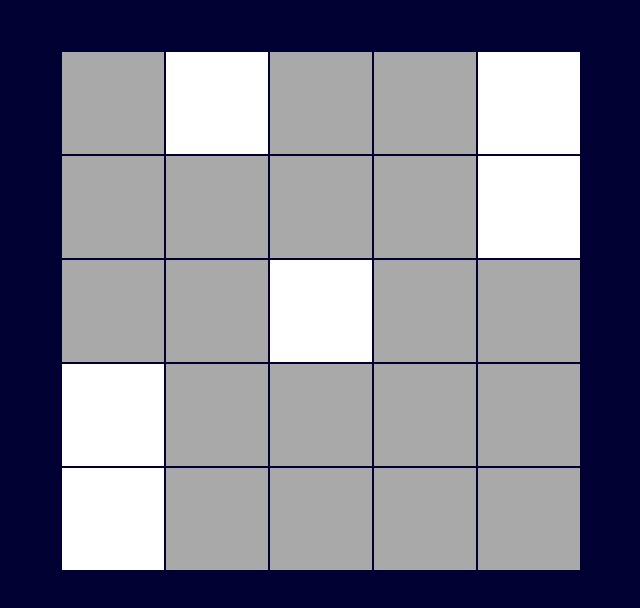
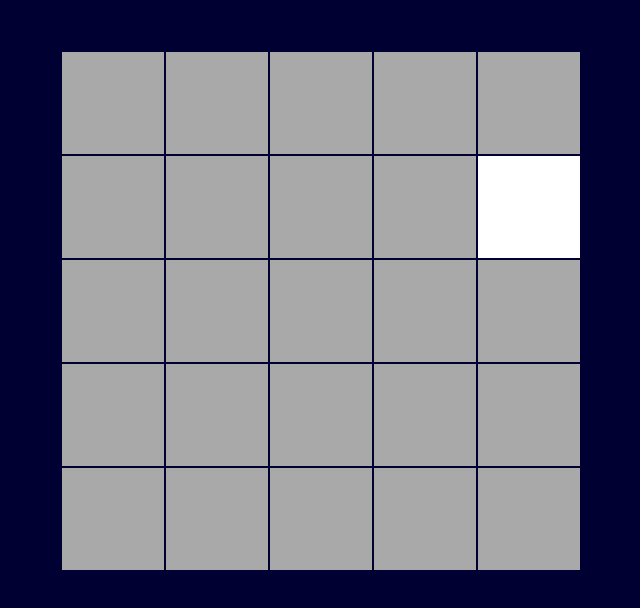
Before and after one commit to hjpunzalan/lights-out, a React (Create React App) app: page / in a window 1280 px wide. Shown: the top 608 px of the page, without its empty margins (319-959 px from the left). Built offline with nearby package versions, Linux system fonts and the light colour scheme.

Commit message:
in progress of fixing flipcell and haswon

```diff
--- a/src/Board.js
+++ b/src/Board.js
@@ -33,14 +33,14 @@ class Board extends Component {
   static defaultProps = {
     nrows: 5,
     ncols: 5,
-    chanceLightStartsOn: .2
+    chanceLightStartsOn: 0.05
   }
 
 
   constructor(props) {
     super(props);
     this.state =  {
-      haswon: false,
+      hasWon: false,
       board: this.createBoard()
     }
   }
@@ -69,7 +69,7 @@ class Board extends Component {
 
 
     function flipCell(y, x) {
-      // if this coord is actually on board, flip it
+      // if this coord is actually on board, flip it~!!!
 
       if (x >= 0 && x < ncols && y >= 0 && y < nrows) {
         board[y][x] = !board[y][x];
@@ -77,11 +77,17 @@ class Board extends Component {
     }
 
     // TODO: flip this cell and the cells around it
+    flipCell(y,x);
+    flipCell(y,x-1);
+    flipCell(y,x+1);
+    flipCell(y-1,x);
+    flipCell(y+1,x);
+
 
     // win when every cell is turned off
     // TODO: determine is the game has been won
-
-    // this.setState({board, hasWon});
+    let checkWin = board.every(row => row.every(cell => !cell))
+    this.setState({board:board, hasWon:checkWin});
   }
 
 
@@ -95,9 +101,12 @@ class Board extends Component {
       return <tr key={i}>
 
         {Array.from(Array(this.props.ncols), (col, index) => {
+          let coord = `${i}-${index}`;
           return <Cell
-          key={`${i}-${index}`}
-          isLit={this.state.board[i][index]}/>
+          key={coord}
+          isLit={this.state.board[i][index]}
+          flipCellsAroundMe={() => this.flipCellsAround(coord)}
+          />
         })}
       </tr>
     })
```
